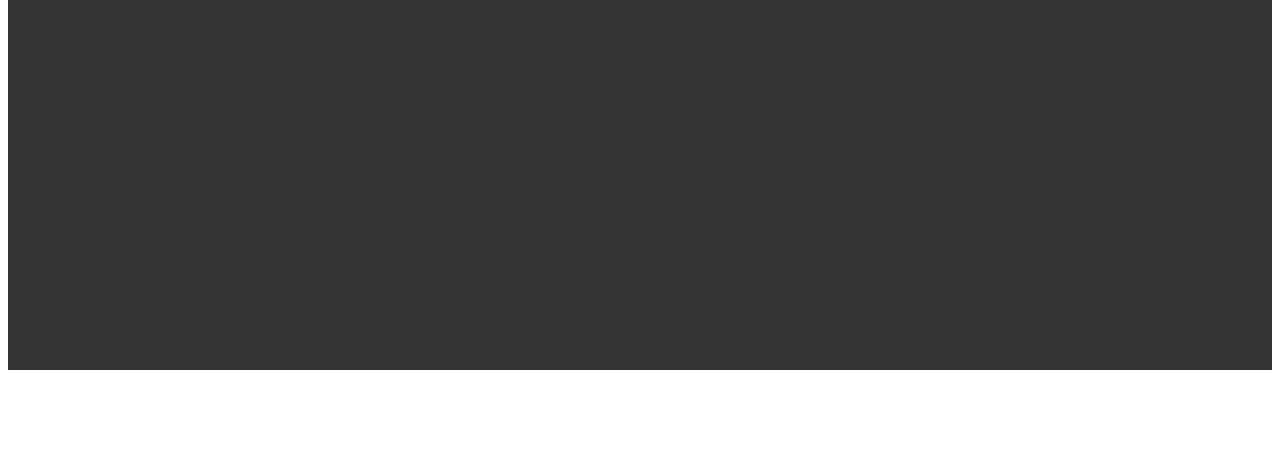
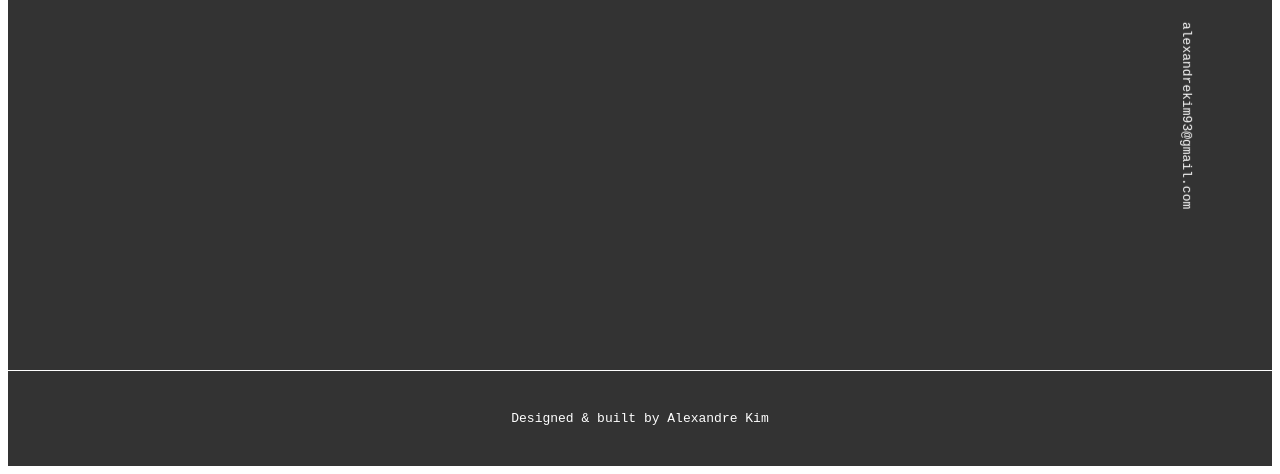
Before and after one commit to jinhwanee93/alexandrekim_profile, a Gatsby site: page / in a window 1280 px wide. Shown: the part 467-941 px from the top of the page. Before the commit the page ends 845 px from the top, so only its background shows below. Built offline with nearby package versions, Linux system fonts and the light colour scheme; Gatsby itself is replaced by a stand-in of ours.

Commit message:
Add footer and email to website

```diff
--- a/package.json
+++ b/package.json
@@ -17,6 +17,7 @@
     "gatsby": "^2.18.12",
     "react": "^16.12.0",
     "react-dom": "^16.12.0",
+    "simple-icons": "^2.1.0",
     "styled-components": "^4.4.1"
   },
   "devDependencies": {
--- /dev/null
+++ b/src/pages/components/Footer/Footer.js
@@ -0,0 +1,24 @@
+import React from 'react';
+
+import {
+  FooterContainer,
+  FooterEmail,
+  FooterLink
+} from './Footer.style';
+
+export default function Footer() {
+  return(
+    <div>
+      <FooterContainer>
+        <FooterLink href="https://www.github.com/jinhwanee93">
+          Designed & built by Alexandre Kim
+        </FooterLink>
+        <FooterEmail>
+          alexandrekim93@gmail.com
+          <div>
+          </div>
+        </FooterEmail>
+      </FooterContainer>
+    </div>
+  )
+}
--- /dev/null
+++ b/src/pages/components/Footer/Footer.style.js
@@ -0,0 +1,24 @@
+import styled from 'styled-components';
+
+export const FooterContainer = styled.div`
+  background: #333;
+  border-top: 1px solid white;
+  display: flex;
+  justify-content: center;
+  padding: 40px 0;
+`;
+
+export const FooterLink = styled.a`
+    color: white;
+    font-family: monospace;
+    text-decoration: none;
+`
+
+export const FooterEmail = styled.div`
+    bottom: 210px;
+    color: white;
+    font-family: monospace;
+    position: fixed;
+    right: 0%;
+    transform: rotate(90deg);
+`
--- a/src/pages/index.js
+++ b/src/pages/index.js
@@ -1,12 +1,14 @@
 import React from 'react';
 import Hero from './components/Hero/Hero';
 import Header from './components/Header/Header';
+import Footer from './components/Footer/Footer';
 
 export default function Index() {
   return(
     <div>
       <Header/>
       <Hero/>
+      <Footer/>
     </div>
   )
 }
```
Also changed, not shown: 1 other file.
